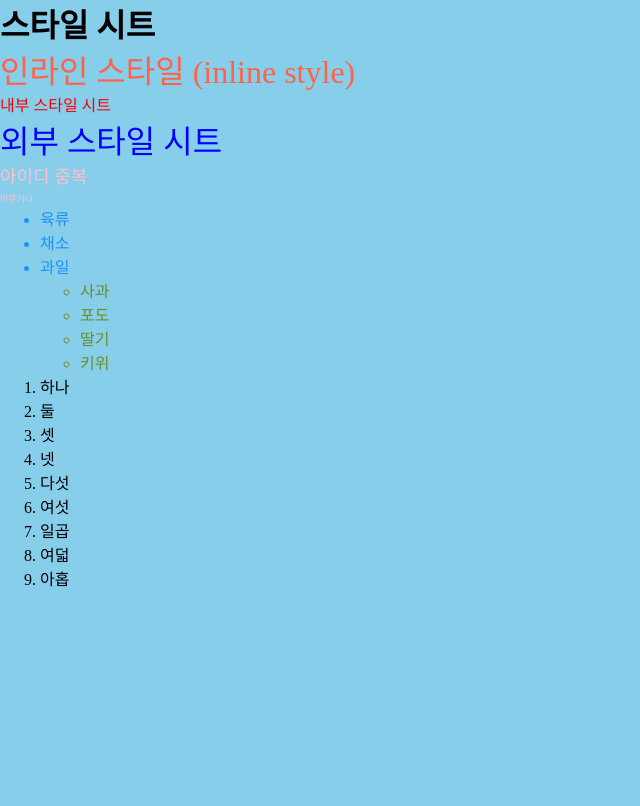
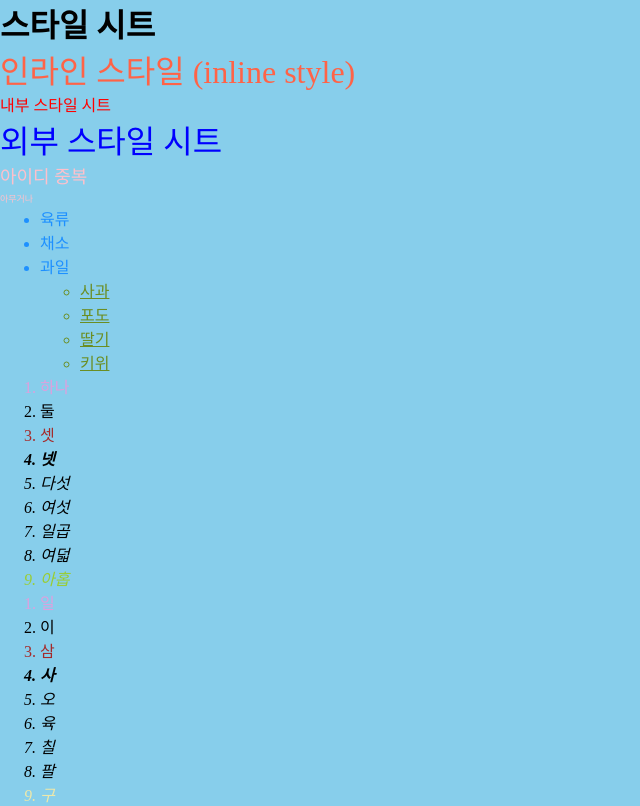
Before and after one commit to jkys-957/frontend, a plain HTML site: page html_basic/Day3/css.html in a window 1280 px wide. Shown: the whole page, without its empty margins (0-640 px from the left). Drawn offline with Linux system fonts and the light colour scheme.

Commit message:
추가 선택자 관계

```diff
--- a/html_basic/Day3/css.html
+++ b/html_basic/Day3/css.html
@@ -48,6 +48,18 @@
         <li>아홉</li>
     </ol>
 
+    <ol class="a">
+        <li>일</li>
+        <li>이</li>
+        <li class="starter">삼</li>
+        <li>사</li>
+        <li>오</li>
+        <li>육</li>
+        <li>칠</li>
+        <li>팔</li>
+        <li>구</li>
+    </ol>
+
 
 
 
--- a/html_basic/css/style.css
+++ b/html_basic/css/style.css
@@ -54,3 +54,31 @@ p.red {
 .outer > li {
     color: dodgerblue;
 }
+
+.outer > li li {
+    text-decoration: underline;
+}
+
+.starter ~ li {
+    font-style: italic;
+}
+
+.starter + li {
+    font-weight: bold;
+}
+
+ol li:first-child {
+    color:plum;
+}
+
+ol li:nth-child(3){
+    color:brown;
+}
+
+ol li:last-child {
+    color:yellowgreen;
+}
+
+ol.a li:last-child {
+    color:palegoldenrod;
+}
```
